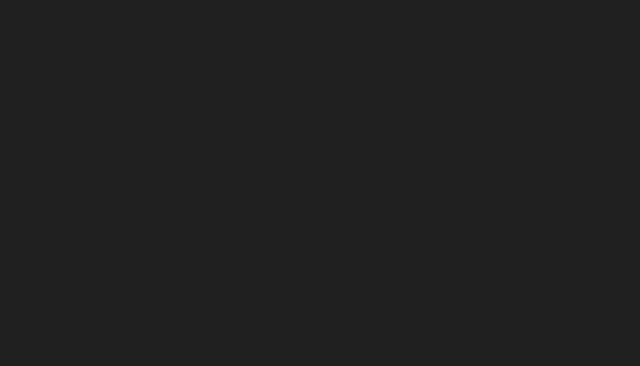
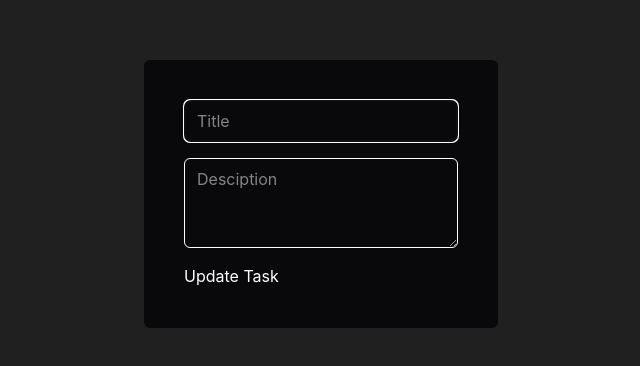
Before and after one commit to esancanr/tasks_page, a React (Vite) app in the folder front-end/: page /tasks/1 in a window 1280 px wide. Before the commit this address had no page. Shown: the part 206-572 px from the top of the page, without its empty margins (319-959 px from the left). Built offline with nearby package versions, Linux system fonts and the light colour scheme; no server answers.

Commit message:
edit tasks from the frontend

```diff
--- a/front-end/src/App.jsx
+++ b/front-end/src/App.jsx
@@ -7,7 +7,8 @@ function App() {
     <BrowserRouter>
       <Routes>
         <Route path="/" element={<HomePage/>}/>
-        <Route path="/tasks" element={<TasksPage/>}/>
+        <Route path="/create-tasks" element={<TasksPage/>}/>
+        <Route path="/tasks/:id" element={<TasksPage/>}/>
       </Routes>
     </BrowserRouter>
   )
--- /dev/null
+++ b/front-end/src/components/TaskCard.jsx
@@ -0,0 +1,15 @@
+import { useNavigate } from "react-router-dom"
+
+function TaskCard({task}){
+    const navigate = useNavigate()
+    return(
+        <div className="bg-zinc-950 p-4 hover:cursor-pointer , hover:bg-gray-950" onClick={()=>{
+            navigate(`/tasks/${task._id}`)
+        }}>
+            <h2>{task.title }</h2>
+            <p>{task.description}</p>
+        </div>
+    )
+}
+
+export default TaskCard
--- a/front-end/src/components/taskList.jsx
+++ b/front-end/src/components/taskList.jsx
@@ -1,12 +1,11 @@
+import TaskCard from "./TaskCard"
+
 function TaskList({tasks}){
     return(
         <div className="grid grid-cols-3 gap-4">
           {
             tasks.map(task => (
-                <div key={task.id} className="bg-zinc-950 p-4 hover:cursor-pointer , hover:bg-gray-950">
-                    <h2>{task.title }</h2>
-                    <p>{task.description}</p>
-                </div>
+                <TaskCard task={task} key={task._id}/>
             ))
           }
         </div>
--- a/front-end/src/pages/HomePage.jsx
+++ b/front-end/src/pages/HomePage.jsx
@@ -1,6 +1,6 @@
 import axios from "axios";
 import { useEffect, useState } from "react"
-import TaskList from "../components/taskList";
+import TaskList from "../components/TaskList";
 
 function HomePage() {
   const [tasks, setTasks] = useState([]);
--- a/front-end/src/pages/TasksPage.jsx
+++ b/front-end/src/pages/TasksPage.jsx
@@ -1,20 +1,32 @@
-import { useState } from 'react'
+import { useEffect, useState } from 'react'
+import { useParams } from 'react-router-dom'
 import axios from 'axios'
 
 function TasksPage() {
   const [title, setTitle] = useState('')
   const [description, setDescription] = useState('')
+  const params = useParams()
 
   const handleSubmit = async (e) => {
     e.preventDefault();
 
-    const res = await axios.post("http://localhost:8000/api/create-task",{
-      title,
-      description,
+  const res = await axios.post("http://localhost:8000/api/create-task",{
+    title,
+    description,
     });
-    console.log(res)
     e.target.reset()
   };
+
+  useEffect(() => {
+    if (params.id){
+      fetchTask()
+    }
+    async function fetchTask(){
+      const res = await axios.get(`http://localhost:8000/api/task/${params.id}`)
+      setTitle(res.data.title)
+      setDescription(res.data.description)
+    }
+  }, [])
 
   return(
     <div className="grid h-screen place-items-center bg-gray-100:">
@@ -25,14 +37,18 @@ function TasksPage() {
           className="block py-2 px-3 mb-4 w-full text-white border rounded-md"
           onChange={(e) => setTitle(e.target.value)}
           autoFocus
+          value={title}
           />
         <textarea
           placeholder="Desciption"
           rows='3'
           className="block py-2 px-3 mb-4 w-full text-white border rounded-md"
           onChange={(e) => setDescription(e.target.value)}
+          value={description}
         ></textarea>
-        <button>Save</button>
+        <button>
+          {params.id ? "Update Task" : "Save Task"}
+        </button>
       </form>
     </div>
   )
```
